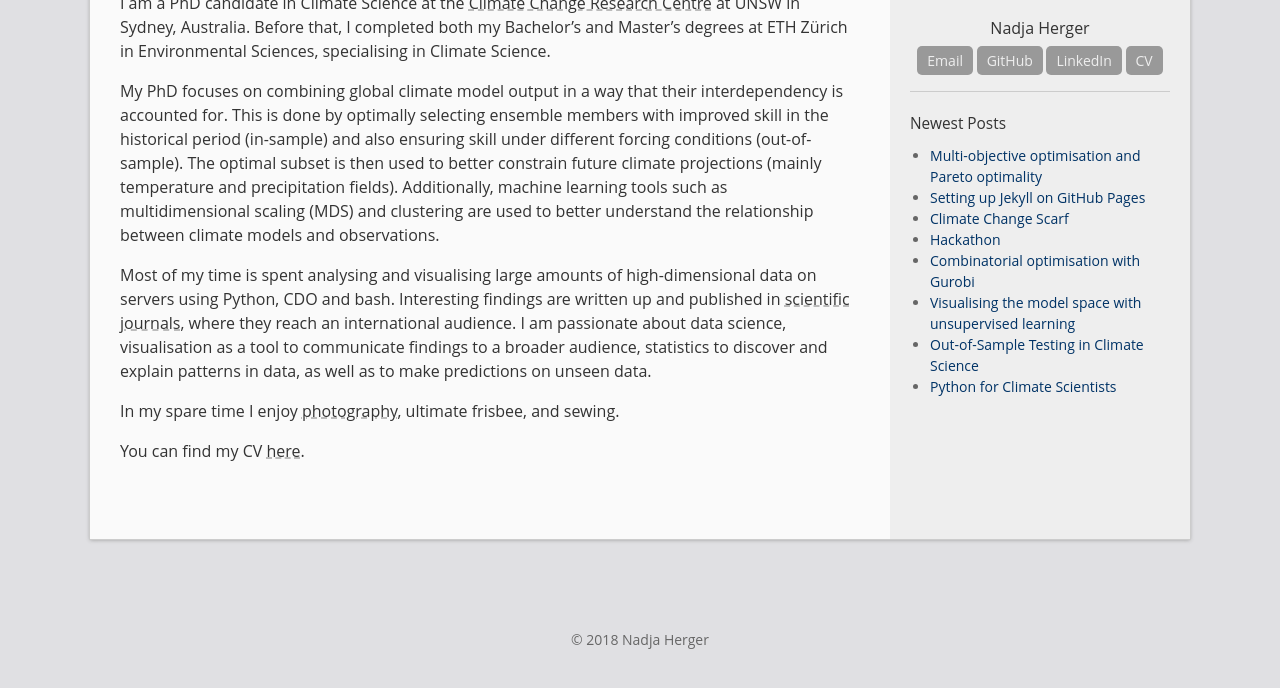
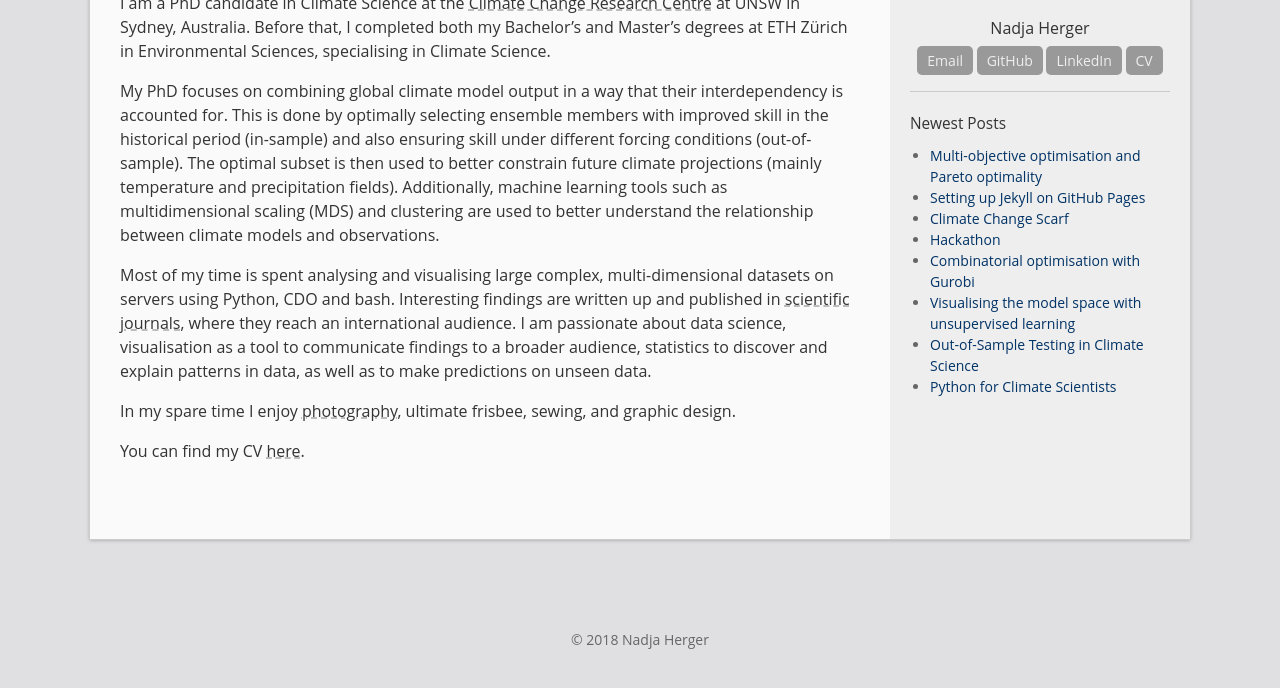
Before and after one commit to oliverangelil/oliverangelil.github.io, a Jekyll site: the page built from about.md, in a window 1280 px wide, cut to the strip 261-971 px from the top of the page. Shown: the top 688 px of the strip. Built offline with Jekyll 4.4.1, drawn with Linux system fonts in a browser that asks for light colours; comment, search, counter and statistics services are not loaded.

Commit message:
update about page

```diff
--- a/about.md
+++ b/about.md
@@ -8,8 +8,8 @@ I am a PhD candidate in Climate Science at the [Climate Change Research Centre](
 
 My PhD focuses on combining global climate model output in a way that their interdependency is accounted for. This is done by optimally selecting ensemble members with improved skill in the historical period (in-sample) and also ensuring skill under different forcing conditions (out-of-sample). The optimal subset is then used to better constrain future climate projections (mainly temperature and precipitation fields). Additionally, machine learning tools such as multidimensional scaling (MDS) and clustering are used to better understand the relationship between climate models and observations.
 
-Most of my time is spent analysing and visualising large amounts of high-dimensional data on servers using Python, CDO and bash. Interesting findings are written up and published in [scientific journals](publications.md), where they reach an international audience. I am passionate about data science, visualisation as a tool to communicate findings to a broader audience, statistics to discover and explain patterns in data, as well as to make predictions on unseen data.
+Most of my time is spent analysing and visualising large complex, multi-dimensional datasets on servers using Python, CDO and bash. Interesting findings are written up and published in [scientific journals](publications.md), where they reach an international audience. I am passionate about data science, visualisation as a tool to communicate findings to a broader audience, statistics to discover and explain patterns in data, as well as to make predictions on unseen data.
 
-In my spare time I enjoy [photography](https://500px.com/nadja_herger), ultimate frisbee, and sewing.
+In my spare time I enjoy [photography](https://500px.com/nadja_herger), ultimate frisbee, sewing, and graphic design.
 
 You can find my CV <a href="https://www.dropbox.com/s/8f32bib8vxxlp2x/NadjaHerger_CV.pdf?dl=0" target="_blank">here</a>.
```
